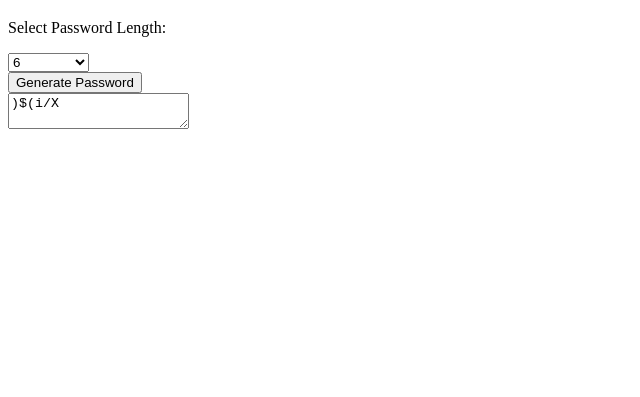
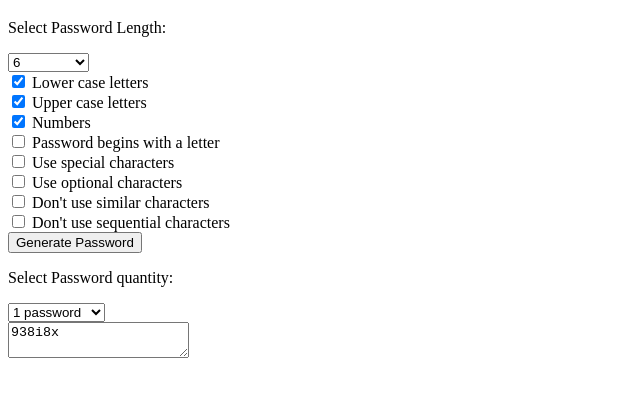
Before and after one commit to dambergn/js-password-generator, a plain HTML site: page index.html in a window 1280 px wide. Both pictures are taken after typing "Sample" into the empty fields and a click on the button "Generate Password". Shown: the part 61-458 px from the top of the page, without its empty margins (0-640 px from the left). Drawn offline with Linux system fonts and the light colour scheme.

Commit message:
finished lower, upper, and number selection options.

```diff
--- a/app.js
+++ b/app.js
@@ -10,17 +10,35 @@ const specialCharacters = ['!', '@', '#', '$', '%', '^', '&', '*', '(', ')']; //
 const otherCharacters = ['-', '_', '=', '+', '[', ']', '{', '}', ';', ':', '\'', '\"', '<', '>', ',', '.', '?', '/', '|', '`', '~']; //21 Characters
 
 //what paramaters to use to generate password.
-let parameters = [lowerCase, upperCase, numbers, specialCharacters, otherCharacters];
-
-//Sets parameter options
-function setParameters() {
-  let options = [lowerCase, upperCase, numbers, specialCharacters, otherCharacters];
-
-};
+// let parameters = [lowerCase, upperCase, numbers, specialCharacters];
 
 //function to generate random password
-function generatePassword(passwordLength) { //passwordLength determines how many characters the password will be.
+function generatePassword(passwordLength, lower, upper, numb) { //passwordLength determines how many characters the password will be.
   let generatedPassword = [];
+  let parameters = [];
+
+  //set lower case by default
+  if(lower == false) {
+    //do nothing
+  }else if (lower == null || true) {
+    parameters.push(lowerCase);
+  };
+
+  //set upper case by default
+  if(upper == false) {
+    //do nothing
+  }else if (upper == null || true) {
+    parameters.push(upperCase);
+  };
+
+  //set numbers case by default
+  if(numb == false) {
+    //do nothing
+  }else if (numb == null || true) {
+    parameters.push(numbers);
+  };
+
+
   for (let i = 0; i < passwordLength; i++) {
     let charSet = Math.floor(Math.random()*parameters.length);
     let charSel = Math.floor(Math.random()*parameters[charSet].length);
@@ -39,7 +57,13 @@ function generatePassword(passwordLength) { //passwordLength determines how many
 //function to generate password to web page
 document.getElementById("generate-password").addEventListener("click", function(event){
   event.preventDefault();
+
+  //choose character options and customization
+  let passwordLowerCase = document.getElementById("lower-case").checked;
+  let passwordUpperCase = document.getElementById("upper-case").checked;
+  let passwordNumbers = document.getElementById("numbers").checked;
+
   let passwordLength = document.getElementById("password-length").value;
-  let result = generatePassword(passwordLength);
+  let result = generatePassword(passwordLength, passwordLowerCase, passwordUpperCase, passwordNumbers);
   document.getElementById("generated-password").value = result;
 });
--- a/index.html
+++ b/index.html
@@ -20,11 +20,25 @@
       <option value="16">16</option>
     </select>
     <br>
-    <!-- <input type="checkbox" name="lower-case" value="lower-case"> Lower case letters<br> -->
+    <input checked type="checkbox" id="lower-case"> Lower case letters<br>
+    <input checked type="checkbox" id="upper-case"> Upper case letters<br>
+    <input checked type="checkbox" id="numbers"> Numbers<br>
+    <input type="checkbox" id="begin-with-letter"> Password begins with a letter<br>
+    <input type="checkbox" id="special-characters"> Use special characters<br>
+    <input type="checkbox" id="optional-characters"> Use optional characters<br>
+    <input type="checkbox" id="similar-characters"> Don't use similar characters<br>
+    <input type="checkbox" id="sequential-characters"> Don't use sequential characters<br>
     <!-- <textarea id="password-length" type="text"></textarea> -->
-    <button id="generate-password">Generate Password</button>
-    <br>
-    <textarea id="generated-password" type="text"></textarea>
+    <button id="generate-password">Generate Password</button><br>
+    <p>Select Password quantity: </p>
+    <select id="password-quantity" value="6">
+      <option value="1" selected>1 password</option>
+      <option value="2">2 passwords</option>
+      <option value="3">3 passwords</option>
+      <option value="4">4 passwords</option>
+      <option value="5">5 passwords</option>
+    </select><br>
+    <textarea id="generated-password" type="text" style="text-height:50;"></textarea>
   </form>
   <script src="app.js"></script>
 </body>
```
